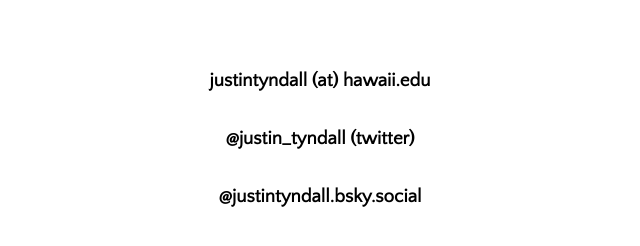
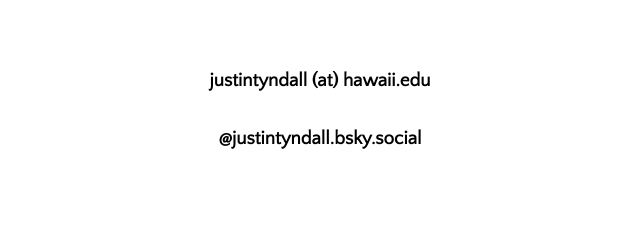
Before and after one commit to justintyndall/justintyndall.github.io, a plain HTML site: page contactpage.html in a window 1280 px wide. Shown: the part 104-350 px from the top of the page, without its empty margins (320-960 px from the left). Drawn offline with Linux system fonts and the light colour scheme.

Commit message:
Add files via upload

```diff
--- a/contactpage.html
+++ b/contactpage.html
@@ -70,8 +70,6 @@
 
     <h3> justintyndall (at) hawaii.edu</h3>
 
-    <h3> @justin_tyndall (twitter) </h3>
-
     <h3> @justintyndall.bsky.social </h3>
 
 
```
